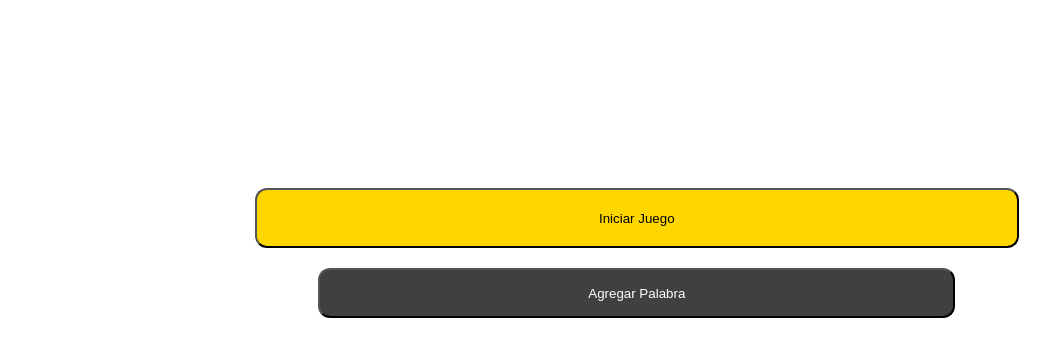
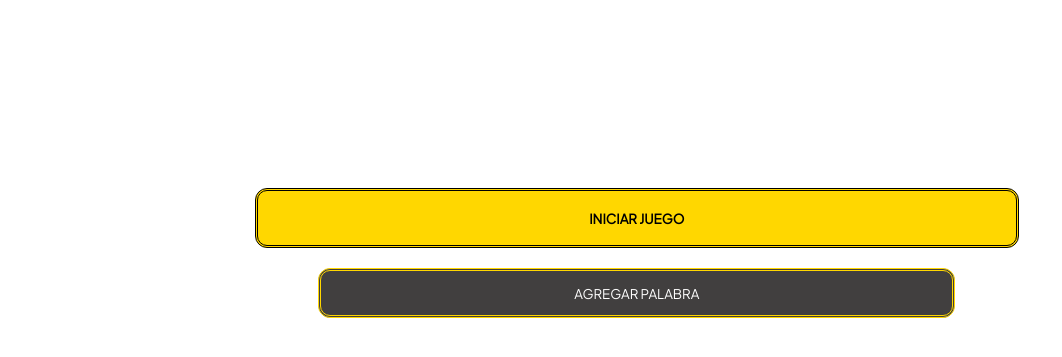
Before and after one commit to MarchettiLA/Ahorcado-Challange-2-Oracle-Alura, a plain HTML site: page index.html in a window 1280 px wide. Shown: the part 271-628 px from the top of the page, without its empty margins (0-1062 px from the left). Drawn offline with Linux system fonts and the light colour scheme.

Commit message:
Modificando botones inicio y tamaño divs y tipografias

```diff
--- a/index.html
+++ b/index.html
@@ -8,6 +8,10 @@
     <link rel="preconnect" href="https://fonts.googleapis.com">
     <link rel="preconnect" href="https://fonts.gstatic.com" crossorigin>
     <link href="https://fonts.googleapis.com/css2?family=Montserrat+Alternates:ital,wght@0,100;0,200;0,300;0,400;1,100;1,400&display=swap" rel="stylesheet">
+    <link rel="preconnect" href="https://fonts.googleapis.com">
+    <link rel="preconnect" href="https://fonts.gstatic.com" crossorigin>
+    <link href="https://fonts.googleapis.com/css2?family=Plus+Jakarta+Sans:wght@200;400&display=swap" rel="stylesheet">
+    <link rel="stylesheet" href="">
     <link rel="stylesheet" href="style/main.css">
     <title>Ahorcado - Alura</title>
 </head>
@@ -25,8 +29,8 @@
             </div>
 
             <div>
-                <button class="botones">Iniciar Juego</button>
-                <button class="botones">Agregar Palabra</button>
+                <button class="botones">INICIAR JUEGO</button>
+                <button class="botones">AGREGAR PALABRA</button>
             </div>
 
         </section>
--- a/style/main.css
+++ b/style/main.css
@@ -1,4 +1,9 @@
 /* Mobile First */
+
+@font-face {
+    font-family: CaviarDreams;
+    src: url("/fonts/CaviarDreams.ttf") format("truetype")
+}
 
 body, header, html{
     width: 100vw;
@@ -37,24 +42,24 @@ body, header, html{
 }
 
 .botones{
+    border-radius: 12px;
     display: block;
-    border-radius: 12px;
-
-
+    font-family: 'Plus Jakarta Sans', sans-serif;
 }
 
 .botones:first-child{
     background-color: gold;
+    border: 3px double black;
+    font-weight: bolder;
     height: 60px;
     margin: 20px auto;
     min-width: 145px;
     width: 60%;
-
-
 }
 
 .botones:nth-child(2){
     background-color: rgb(65, 63, 63);
+    border: 3px double gold;
     color: white;
     height: 50px;
     margin: 20px auto;
```
Also changed, not shown: fonts/CaviarDreams.ttf (added), fonts/CaviarDreams_Bold.ttf (added), fonts/CaviarDreams_BoldItalic.ttf (added), fonts/CaviarDreams_Italic.ttf (added).
